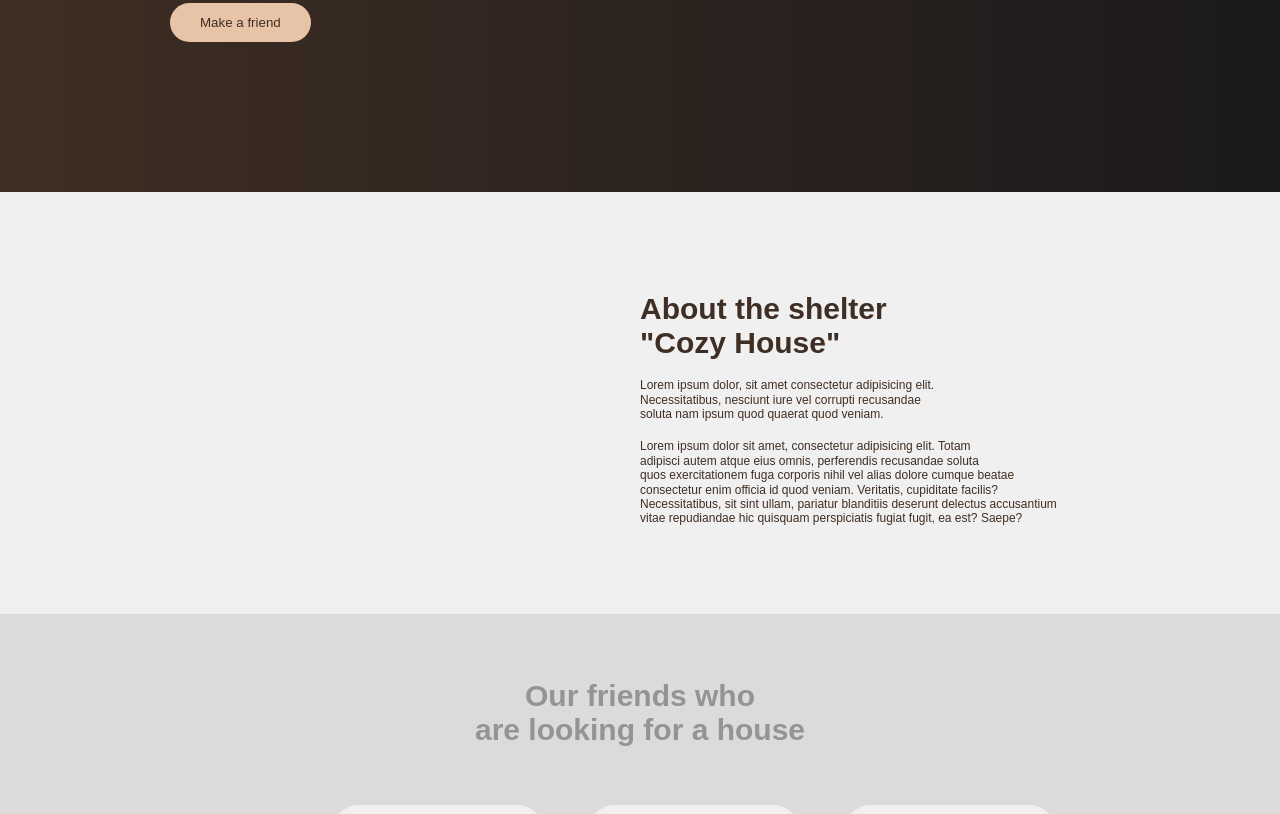
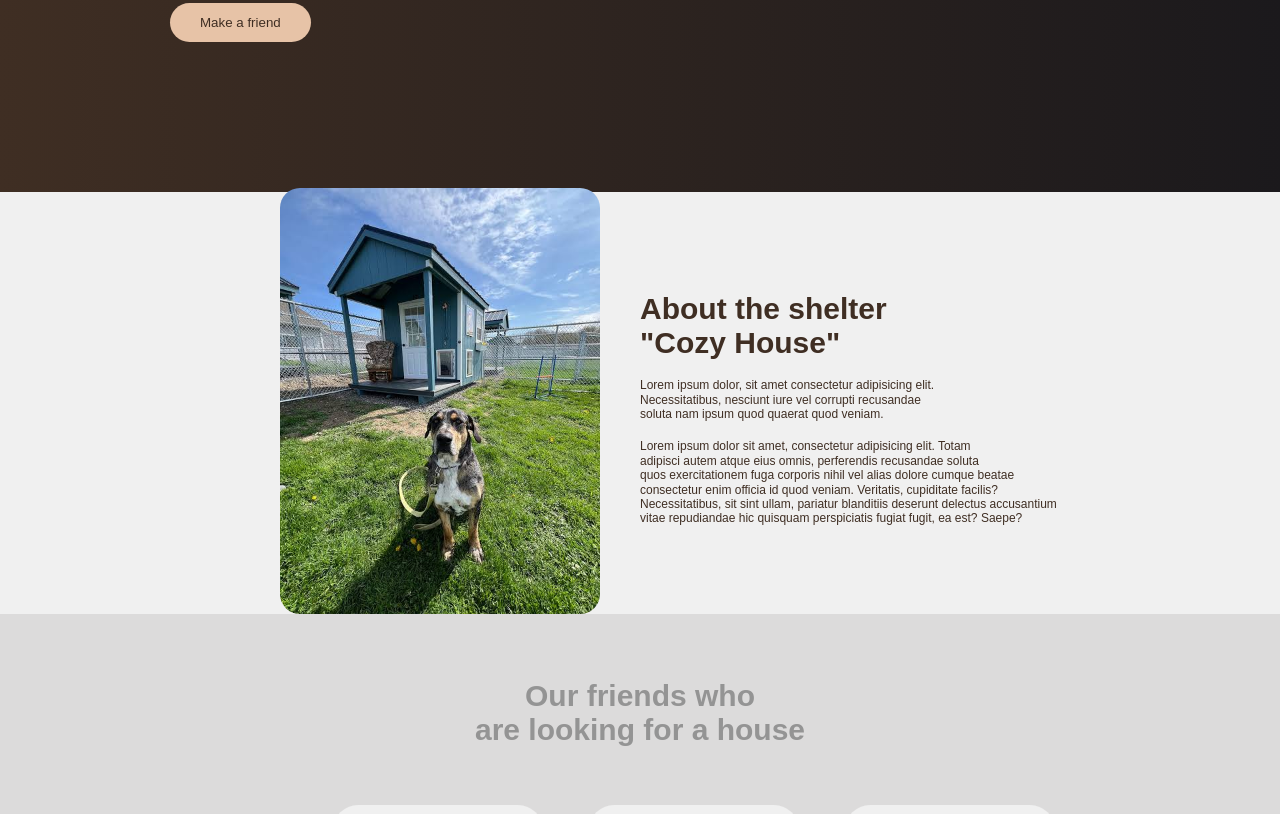
Before and after one commit to pujarai213/Dog-Website, a plain HTML site: page index.html in a window 1280 px wide. Shown: the part 525-1339 px from the top of the page. Drawn offline with Linux system fonts and the light colour scheme; a web font is replaced by a local one.

Commit message:
Admin edit: Added the shelter building photo to the About the shelter section.

```diff
--- a/index.html
+++ b/index.html
@@ -32,7 +32,7 @@
     </div>
     <div class="page2">
         <div class="image">
-            <img src="browndog.png" alt="">
+            <img src="images/uploads/images-2-aa1d1d.jpg" alt="Cozy House shelter building and yard">
         </div>
         <div class="text">
             <h3>About the shelter <br>"Cozy House"</h3> <br>
--- a/style.css
+++ b/style.css
@@ -79,8 +79,10 @@
 
 }
 .image img{
-  width: 270px;
-  margin-left: 345px;
+  width: 320px;
+  border-radius: 20px;
+  margin-left: 280px;
+  object-fit: cover;
 }
 .text {
   width: 50%;
```
Also changed, not shown: images/uploads/images-2-aa1d1d.jpg (added).
